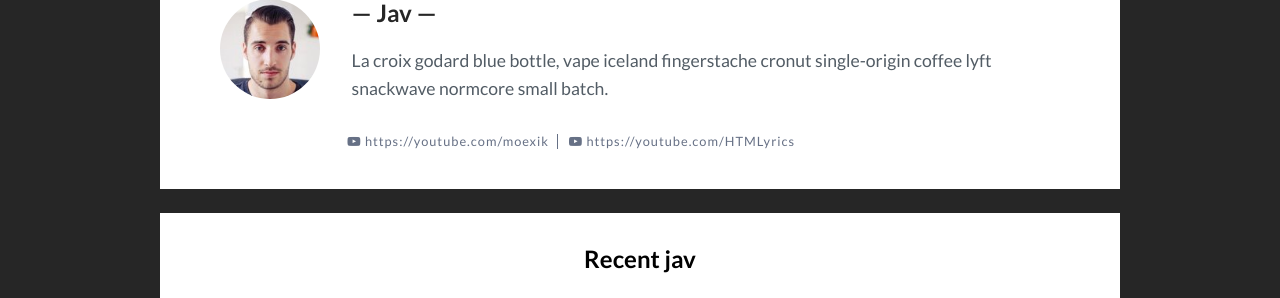
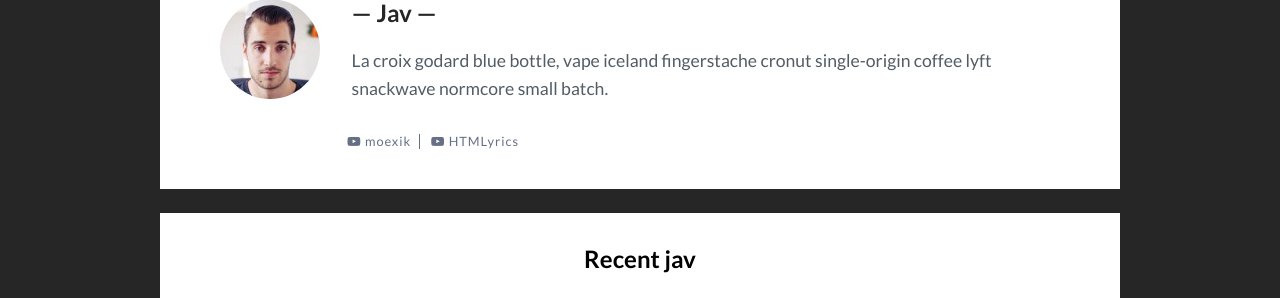
Before and after one commit to onanion/jav, a Jekyll site: the page built from _posts/2020-03-07-ssni-727.markdown, in a window 1280 px wide. Shown: the part 1231-1529 px from the top of the page. Built offline with Jekyll 4.4.1, drawn with Linux system fonts in a browser that asks for light colours; comment, search, counter and statistics services are not loaded; part of the change alters nothing that is shown.

Commit message:
Update _config.yml

```diff
--- a/_config.yml
+++ b/_config.yml
@@ -18,8 +18,8 @@ about-author: # about author
 email: # your email
 phone: # your pnone number
 website: # you website
-ytmoexik: https://youtube.com/moexik
-ythtmlyrics: https://youtube.com/HTMLyrics
+ytmoexik:
+ythtmlyrics:
 
 # Social link
 google_url:    # add url link
```
